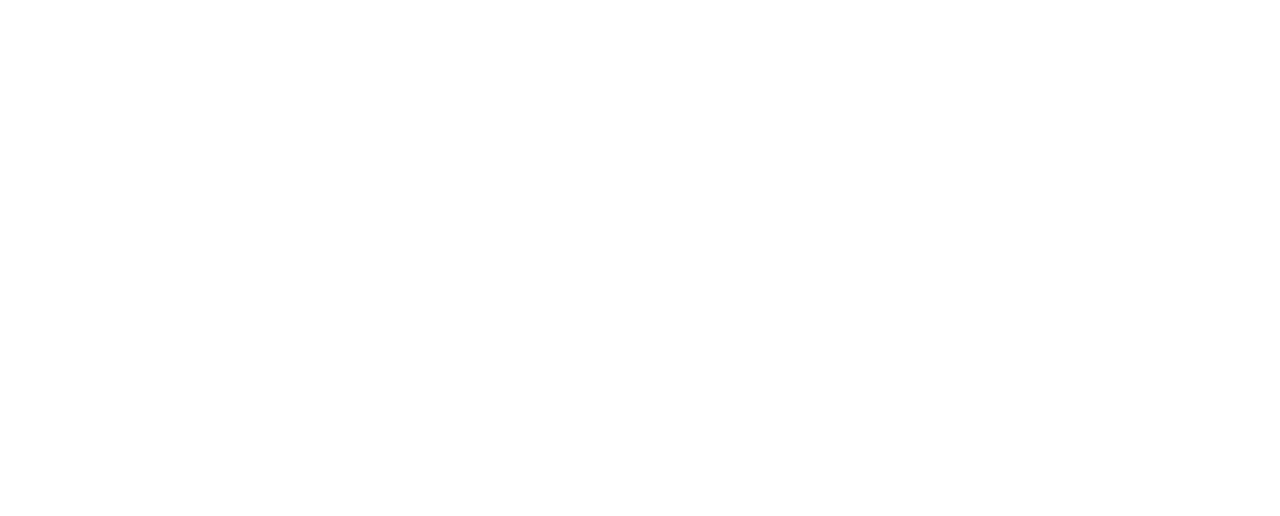
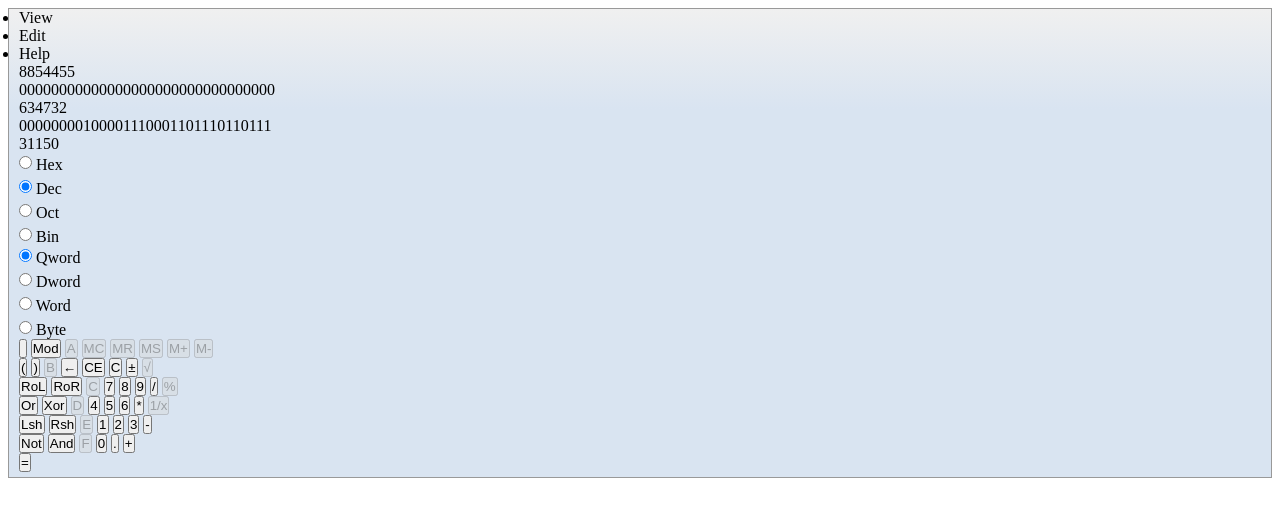
Before and after one commit to dnmitev/CSS, a plain HTML site: page CSS-Presentation/Task4/index.html in a window 1280 px wide. Drawn offline with Linux system fonts and the light colour scheme.

Commit message:
css layout hw started

```diff
--- /dev/null
+++ b/CSS-Layout/Task1/styles.css
@@ -0,0 +1,32 @@
+ul, ul a {
+    list-style: none;
+    text-decoration: none;
+}
+
+#main-menu, .sub-menu {
+    margin: 0;
+    padding: 0;
+}
+
+    #main-menu a {
+        display: block;
+        width: 150px;
+        color: black;
+    }
+
+    #main-menu > li > a:hover {
+        text-decoration: underline;
+    }
+
+    #main-menu .sub a {
+        color: gray;
+    }
+
+    #main-menu li:hover ul {
+        display: block;
+    }
+
+.sub-menu {
+    margin-left: 20px;
+    display: none;
+}
--- a/CSS-Presentation/Task4/index.html
+++ b/CSS-Presentation/Task4/index.html
@@ -1,9 +1,160 @@
 <!DOCTYPE html>
 <html xmlns="http://www.w3.org/1999/xhtml">
 <head>
-    <title></title>
+    <meta charset="utf-8" />
+    <title>Task 4 - Calculator</title>
+    <link href="styles.css" rel="stylesheet" />
 </head>
 <body>
+    <section class="calculator">
+        <ul id="menu">
+            <li>View</li>
+            <li>Edit</li>
+            <li>Help</li>
+        </ul>
 
+        <div id="dial">
+            <span>8854455</span>
+        </div>
+
+        <div id="binary">
+            <ul class="inline">
+                <li>0000</li>
+                <li>0000</li>
+                <li>0000</li>
+                <li>0000</li>
+                <li>0000</li>
+                <li>0000</li>
+                <li>0000</li>
+                <li>0000</li>
+            </ul>
+
+            <ul class="binary-index muted inline">
+                <li>63</li>
+                <li>47</li>
+                <li>32</li>
+            </ul>
+
+            <ul class="inline">
+                <li>0000</li>
+                <li>0000</li>
+                <li>1000</li>
+                <li>0111</li>
+                <li>0001</li>
+                <li>1011</li>
+                <li>1011</li>
+                <li>0111</li>
+            </ul>
+
+            <ul class="binary-index muted inline">
+                <li>31</li>
+                <li>15</li>
+                <li>0</li>
+            </ul>
+        </div>
+
+        <div>
+            <form class="binary box">
+                <ul class="unstyled">
+                    <li>
+                        <label><input type="radio" name="numeralSystem" value="hex" /> Hex</label>
+                    </li>
+                    <li>
+                        <label><input type="radio" name="numeralSystem" value="dec" checked /> Dec</label>
+                    </li>
+                    <li>
+                        <label><input type="radio" name="numeralSystem" value="oct" /> Oct</label>
+                    </li>
+                    <li>
+                        <label><input type="radio" name="numeralSystem" value="bin" /> Bin</label>
+                    </li>
+                </ul>
+            </form>
+
+            <form class="binary box">
+                <ul class="unstyled">
+                    <li>
+                        <label><input type="radio" name="wordSize" value="qword" checked /> Qword</label>
+                    </li>
+                    <li>
+                        <label><input type="radio" name="wordSize" value="dword" /> Dword</label>
+                    </li>
+                    <li>
+                        <label><input type="radio" name="wordSize" value="word" /> Word</label>
+                    </li>
+                    <li>
+                        <label><input type="radio" name="wordSize" value="byte" /> Byte</label>
+                    </li>
+                </ul>
+            </form>
+
+            <form class="dial">
+                <div class="row-button">
+                    <button class="btn btn-muted">&nbsp;</button>
+                    <button class="btn">Mod</button>
+                    <button class="btn btn-muted" disabled>A</button>
+                    <button class="btn btn-muted" disabled>MC</button>
+                    <button class="btn btn-muted" disabled>MR</button>
+                    <button class="btn btn-muted" disabled>MS</button>
+                    <button class="btn btn-muted" disabled>M+</button>
+                    <button class="btn btn-muted" disabled>M-</button>
+                </div>
+
+                <div class="row-button">
+                    <button class="btn">(</button>
+                    <button class="btn">)</button>
+                    <button class="btn btn-muted" disabled>B</button>
+                    <button class="btn">←</button>
+                    <button class="btn">CE</button>
+                    <button class="btn">C</button>
+                    <button class="btn">±</button>
+                    <button class="btn" disabled>√</button>
+                </div>
+
+                <div class="row-button">
+                    <button class="btn">RoL</button>
+                    <button class="btn">RoR</button>
+                    <button class="btn btn-muted" disabled>C</button>
+                    <button class="btn btn-loud">7</button>
+                    <button class="btn btn-loud">8</button>
+                    <button class="btn btn-loud">9</button>
+                    <button class="btn">/</button>
+                    <button class="btn" disabled>%</button>
+                </div>
+
+                <div class="row-button">
+                    <button class="btn">Or</button>
+                    <button class="btn">Xor</button>
+                    <button class="btn btn-muted" disabled>D</button>
+                    <button class="btn btn-loud">4</button>
+                    <button class="btn btn-loud">5</button>
+                    <button class="btn btn-loud">6</button>
+                    <button class="btn">*</button>
+                    <button class="btn btn-loud" disabled>1/x</button>
+                </div>
+
+                <div class="row-button">
+                    <button class="btn">Lsh</button>
+                    <button class="btn">Rsh</button>
+                    <button class="btn btn-muted" disabled>E</button>
+                    <button class="btn btn-loud">1</button>
+                    <button class="btn btn-loud">2</button>
+                    <button class="btn btn-loud">3</button>
+                    <button class="btn">-</button>
+                </div>
+
+                <div class="row-button">
+                    <button class="btn">Not</button>
+                    <button class="btn">And</button>
+                    <button class="btn btn-muted" disabled>F</button>
+                    <button class="btn btn-loud span2">0</button>
+                    <button class="btn btn-loud">.</button>
+                    <button class="btn btn-loud">+</button>
+                </div>
+
+                <button id="equals" class="btn row2">=</button>
+            </form>
+        </div>
+    </section>
 </body>
 </html>
--- /dev/null
+++ b/CSS-Presentation/Task4/styles.css
@@ -0,0 +1,49 @@
+ul, li, button, input {
+    margin: 0px;
+    padding: 0px;
+}
+
+label {
+    display: block;
+}
+
+label, button:not(:disabled) {
+    cursor: pointer;
+}
+
+input[type="radio"] {
+    vertical-align: top;
+}
+
+
+.unstyled {
+    list-style-type: none;
+}
+
+.inline{
+    overflow: hidden;
+}
+
+.inline li{
+    float: left;
+    list-style:none;
+}
+
+/* Calculator Background color gradient */
+.calculator {
+    margin: 0 auto;
+    padding: 0 10px 5px;
+    border: 1px solid #999;
+    background: -webkit-linear-gradient(#F0F0F0 0px, #D9E4F1 100px);
+    background: -moz-linear-gradient(#F0F0F0 0px, #D9E4F1 100px);
+    background: -o-linear-gradient(#F0F0F0 0px, #D9E4F1 100px);
+    background: linear-gradient(#F0F0F0 0px, #D9E4F1 100px);
+}
+
+    .calculator .unstyled {
+        padding: 3px 0 0;
+    }
+
+        .calculator .unstyled li + li {
+            margin-top: 6px;
+        }
```
Also changed, not shown: CSS-Layout/Task1/index.html (added, +50 -0 lines), 2 other files.
